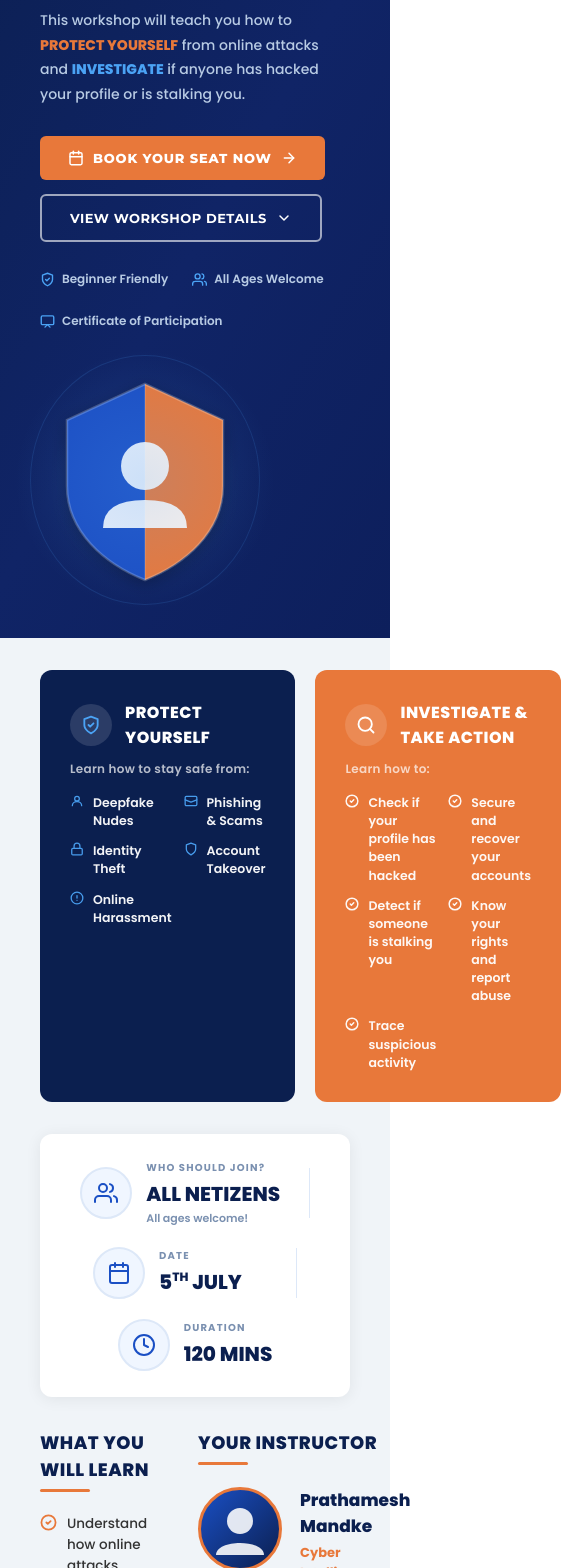
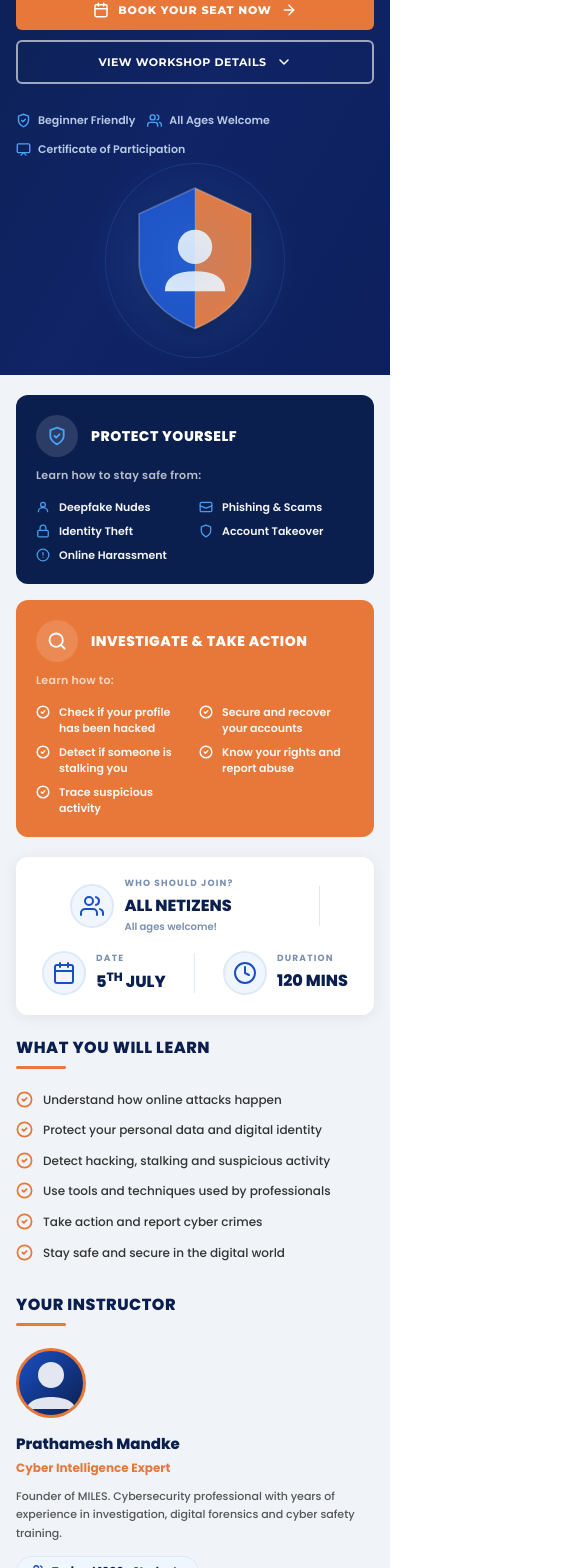
Before and after one commit to VaishnaviManikeri/mandkeskills, a React (Vite) app: page /registeration in a window 390 px wide. Shown: the part 370-1938 px from the top of the page, 561 px wide, since content can reach past the window. Built offline with nearby package versions, Linux system fonts and the light colour scheme.

Commit message:
added dist

```diff
--- a/src/pages/Registeration.jsx
+++ b/src/pages/Registeration.jsx
@@ -31,181 +31,533 @@ const MessageIcon  = (p) => <Icon {...p} d="M21 15a2 2 0 0 1-2 2H7l-4 4V5a2 2 0
 const PlayCircle   = (p) => <Icon {...p}><circle cx="12" cy="12" r="10"/><polygon points="10 8 16 12 10 16 10 8"/></Icon>;
 const AwardIcon    = (p) => <Icon {...p}><rect x="2" y="3" width="20" height="14" rx="2"/><polyline points="8 21 12 17 16 21"/><polyline points="9 12 11 14 15 10"/></Icon>;
 
-// ── Styles object ──────────────────────────────────────────────────────────
+// ── Styles object with responsive design ──────────────────────────────────
 const S = {
   page: {
     fontFamily: "'Montserrat', sans-serif",
     background: "#f0f4f8",
     color: "#111",
+    width: "100%",
+    overflowX: "hidden",
   },
   // HERO
   hero: {
     background: "linear-gradient(120deg,#0b1f4f 0%,#102466 55%,#0d1f5c 100%)",
     color: "#fff",
-    padding: "52px 40px 48px",
+    padding: "clamp(32px, 5vw, 52px) clamp(16px, 4vw, 40px) clamp(32px, 5vw, 48px)",
     position: "relative",
     overflow: "hidden",
   },
   heroInner: {
-    maxWidth: 960, margin: "0 auto",
-    display: "flex", alignItems: "center", gap: 40, flexWrap: "wrap",
+    maxWidth: 960,
+    margin: "0 auto",
+    display: "flex",
+    alignItems: "center",
+    gap: "clamp(20px, 4vw, 40px)",
+    flexWrap: "wrap",
   },
-  heroLeft: { flex: "1 1 340px", position: "relative", zIndex: 1 },
+  heroLeft: {
+    flex: "1 1 280px",
+    position: "relative",
+    zIndex: 1,
+    width: "100%",
+  },
   eyebrow: {
-    display: "flex", alignItems: "center", gap: 10,
-    color: "#e8783a", fontSize: 11, fontWeight: 700,
-    letterSpacing: "3.5px", textTransform: "uppercase", marginBottom: 14,
+    display: "flex",
+    alignItems: "center",
+    gap: 10,
+    color: "#e8783a",
+    fontSize: "clamp(10px, 1.2vw, 11px)",
+    fontWeight: 700,
+    letterSpacing: "3.5px",
+    textTransform: "uppercase",
+    marginBottom: 14,
+    flexWrap: "wrap",
   },
-  eyebrowLine: { flex: 1, height: 1, background: "#e8783a", maxWidth: 40 },
+  eyebrowLine: {
+    flex: 1,
+    height: 1,
+    background: "#e8783a",
+    maxWidth: 40,
+    minWidth: 20,
+  },
   heroTitle: {
-    fontSize: "clamp(38px,7vw,64px)", fontWeight: 900, lineHeight: 1,
-    textTransform: "uppercase", letterSpacing: -1.5, marginBottom: 16,
+    fontSize: "clamp(32px, 8vw, 64px)",
+    fontWeight: 900,
+    lineHeight: 1,
+    textTransform: "uppercase",
+    letterSpacing: "-1.5px",
+    marginBottom: 16,
+    wordBreak: "break-word",
   },
   aOrange: { color: "#e8783a" },
   heroSubtitle: {
-    background: "#e8783a", display: "inline-block",
-    padding: "9px 22px", borderRadius: 4,
-    fontWeight: 800, fontSize: 12, letterSpacing: 2,
-    textTransform: "uppercase", marginBottom: 22,
+    background: "#e8783a",
+    display: "inline-block",
+    padding: "clamp(6px, 1vw, 9px) clamp(14px, 2vw, 22px)",
+    borderRadius: 4,
+    fontWeight: 800,
+    fontSize: "clamp(10px, 1.2vw, 12px)",
+    letterSpacing: 2,
+    textTransform: "uppercase",
+    marginBottom: 22,
+    wordBreak: "break-word",
   },
   heroTagline: {
-    fontWeight: 800, fontSize: 15, letterSpacing: 1,
-    marginBottom: 14, color: "#fff",
+    fontWeight: 800,
+    fontSize: "clamp(13px, 1.8vw, 15px)",
+    letterSpacing: 1,
+    marginBottom: 14,
+    color: "#fff",
+    wordBreak: "break-word",
   },
   cOrange: { color: "#e8783a" },
   cBlue:   { color: "#4ba3f5" },
-  heroDesc: { color: "#b8cbe4", fontSize: 14, lineHeight: 1.75, marginBottom: 30, fontWeight: 500 },
+  heroDesc: {
+    color: "#b8cbe4",
+    fontSize: "clamp(13px, 1.5vw, 14px)",
+    lineHeight: 1.75,
+    marginBottom: 30,
+    fontWeight: 500,
+    wordBreak: "break-word",
+  },
   boldO: { color: "#e8783a", fontWeight: 800 },
   boldB: { color: "#4ba3f5", fontWeight: 800 },
-  btnGroup: { display: "flex", gap: 14, flexWrap: "wrap" },
+  btnGroup: {
+    display: "flex",
+    gap: "clamp(10px, 1.5vw, 14px)",
+    flexWrap: "wrap",
+    width: "100%",
+  },
   btnPrimary: {
-    background: "#e8783a", color: "#fff", border: "none", borderRadius: 6,
-    padding: "14px 28px", fontWeight: 800, fontSize: 13, cursor: "pointer",
-    letterSpacing: 0.8, textTransform: "uppercase",
-    display: "inline-flex", alignItems: "center", gap: 9,
-    fontFamily: "'Montserrat',sans-serif", textDecoration: "none",
+    background: "#e8783a",
+    color: "#fff",
+    border: "none",
+    borderRadius: 6,
+    padding: "clamp(12px, 1.5vw, 14px) clamp(20px, 3vw, 28px)",
+    fontWeight: 800,
+    fontSize: "clamp(11px, 1.2vw, 13px)",
+    cursor: "pointer",
+    letterSpacing: 0.8,
+    textTransform: "uppercase",
+    display: "inline-flex",
+    alignItems: "center",
+    gap: 9,
+    fontFamily: "'Montserrat',sans-serif",
+    textDecoration: "none",
     transition: "background .18s,transform .12s",
+    flex: "1 1 auto",
+    justifyContent: "center",
+    minWidth: "200px",
   },
   btnOutline: {
-    background: "transparent", color: "#fff",
-    border: "2px solid rgba(255,255,255,0.6)", borderRadius: 6,
-    padding: "14px 28px", fontWeight: 700, fontSize: 13, cursor: "pointer",
-    letterSpacing: 0.5, textTransform: "uppercase",
-    display: "inline-flex", alignItems: "center", gap: 9,
-    fontFamily: "'Montserrat',sans-serif", textDecoration: "none",
+    background: "transparent",
+    color: "#fff",
+    border: "2px solid rgba(255,255,255,0.6)",
+    borderRadius: 6,
+    padding: "clamp(12px, 1.5vw, 14px) clamp(20px, 3vw, 28px)",
+    fontWeight: 700,
+    fontSize: "clamp(11px, 1.2vw, 13px)",
+    cursor: "pointer",
+    letterSpacing: 0.5,
+    textTransform: "uppercase",
+    display: "inline-flex",
+    alignItems: "center",
+    gap: 9,
+    fontFamily: "'Montserrat',sans-serif",
+    textDecoration: "none",
+    flex: "1 1 auto",
+    justifyContent: "center",
+    minWidth: "200px",
   },
-  heroBadges: { display: "flex", gap: 24, marginTop: 28, flexWrap: "wrap" },
-  badge: { display: "flex", alignItems: "center", gap: 7, fontSize: 12, color: "#b8cbe4", fontWeight: 600 },
-  heroRight: { flex: "0 0 210px", display: "flex", justifyContent: "center", alignItems: "center", position: "relative", zIndex: 1 },
-  shieldWrap: { position: "relative", width: 200, height: 220 },
+  heroBadges: {
+    display: "flex",
+    gap: "clamp(12px, 2vw, 24px)",
+    marginTop: 28,
+    flexWrap: "wrap"
+  },
+  badge: {
+    display: "flex",
+    alignItems: "center",
+    gap: 7,
+    fontSize: "clamp(11px, 1.2vw, 12px)",
+    color: "#b8cbe4",
+    fontWeight: 600
+  },
+  heroRight: {
+    flex: "0 0 auto",
+    display: "flex",
+    justifyContent: "center",
+    alignItems: "center",
+    position: "relative",
+    zIndex: 1,
+    width: "100%",
+    maxWidth: "210px",
+    margin: "0 auto",
+  },
+  shieldWrap: {
+    position: "relative",
+    width: "clamp(150px, 25vw, 200px)",
+    height: "clamp(165px, 27vw, 220px)"
+  },
   shieldGlow: {
-    position: "absolute", inset: -30, borderRadius: "50%",
+    position: "absolute",
+    inset: "-30px",
+    borderRadius: "50%",
     background: "radial-gradient(circle,rgba(75,163,245,0.18) 0%,transparent 68%)",
   },
   shieldRing: {
-    position: "absolute", inset: -15, borderRadius: "50%",
+    position: "absolute",
+    inset: "-15px",
+    borderRadius: "50%",
     border: "1px solid rgba(75,163,245,0.15)",
   },
 
   // CARDS
   cardsSection: {
-    maxWidth: 960, margin: "32px auto", padding: "0 40px",
-    display: "grid", gridTemplateColumns: "1fr 1fr", gap: 20,
+    maxWidth: 960,
+    margin: "clamp(20px, 3vw, 32px) auto",
+    padding: "0 clamp(16px, 4vw, 40px)",
+    display: "grid",
+    gridTemplateColumns: "repeat(auto-fit, minmax(280px, 1fr))",
+    gap: "clamp(16px, 2vw, 20px)",
   },
-  cardDark:   { background: "#0b1f4f", borderRadius: 12, padding: 30, color: "#fff" },
-  cardOrange: { background: "#e8783a", borderRadius: 12, padding: 30, color: "#fff" },
-  cardHead:   { display: "flex", alignItems: "center", gap: 13, marginBottom: 10 },
+  cardDark: {
+    background: "#0b1f4f",
+    borderRadius: 12,
+    padding: "clamp(20px, 3vw, 30px)",
+    color: "#fff"
+  },
+  cardOrange: {
+    background: "#e8783a",
+    borderRadius: 12,
+    padding: "clamp(20px, 3vw, 30px)",
+    color: "#fff"
+  },
+  cardHead: {
+    display: "flex",
+    alignItems: "center",
+    gap: 13,
+    marginBottom: 10
+  },
   cardIconWrap: {
-    width: 42, height: 42, borderRadius: "50%", flexShrink: 0,
+    width: 42,
+    height: 42,
+    borderRadius: "50%",
+    flexShrink: 0,
     background: "rgba(255,255,255,0.13)",
-    display: "flex", alignItems: "center", justifyContent: "center",
+    display: "flex",
+    alignItems: "center",
+    justifyContent: "center",
   },
-  cardTitle: { fontSize: 16, fontWeight: 900, textTransform: "uppercase", letterSpacing: 0.5 },
-  cardSub:   { fontSize: 12, opacity: 0.7, marginBottom: 16, fontWeight: 600, letterSpacing: 0.3 },
-  cardGrid:  { display: "grid", gridTemplateColumns: "1fr 1fr", gap: 12 },
-  cardItem:  { display: "flex", alignItems: "flex-start", gap: 9, fontSize: 12.5, lineHeight: 1.45, fontWeight: 600, opacity: 0.95 },
+  cardTitle: {
+    fontSize: "clamp(14px, 1.8vw, 16px)",
+    fontWeight: 900,
+    textTransform: "uppercase",
+    letterSpacing: 0.5
+  },
+  cardSub: {
+    fontSize: "clamp(11px, 1.2vw, 12px)",
+    opacity: 0.7,
+    marginBottom: 16,
+    fontWeight: 600,
+    letterSpacing: 0.3
+  },
+  cardGrid: {
+    display: "grid",
+    gridTemplateColumns: "repeat(auto-fit, minmax(140px, 1fr))",
+    gap: "clamp(8px, 1.5vw, 12px)"
+  },
+  cardItem: {
+    display: "flex",
+    alignItems: "flex-start",
+    gap: 9,
+    fontSize: "clamp(11px, 1.2vw, 12.5px)",
+    lineHeight: 1.45,
+    fontWeight: 600,
+    opacity: 0.95,
+    wordBreak: "break-word",
+  },
 
   // STRIP
-  stripSection: { maxWidth: 960, margin: "0 auto 32px", padding: "0 40px" },
+  stripSection: {
+    maxWidth: 960,
+    margin: "0 auto clamp(20px, 3vw, 32px)",
+    padding: "0 clamp(16px, 4vw, 40px)"
+  },
   stripInner: {
-    background: "#fff", borderRadius: 12, padding: "26px 36px",
-    display: "flex", justifyContent: "space-around", alignItems: "center",
-    flexWrap: "wrap", gap: 20,
+    background: "#fff",
+    borderRadius: 12,
+    padding: "clamp(20px, 3vw, 26px) clamp(20px, 4vw, 36px)",
+    display: "flex",
+    justifyContent: "space-around",
+    alignItems: "center",
+    flexWrap: "wrap",
+    gap: "clamp(16px, 3vw, 20px)",
     boxShadow: "0 2px 16px rgba(0,0,0,0.07)",
   },
-  stripItem: { display: "flex", alignItems: "center", gap: 14 },
+  stripItem: {
+    display: "flex",
+    alignItems: "center",
+    gap: "clamp(10px, 2vw, 14px)"
+  },
   stripIconWrap: {
-    width: 52, height: 52, borderRadius: "50%",
+    width: "clamp(44px, 6vw, 52px)",
+    height: "clamp(44px, 6vw, 52px)",
+    borderRadius: "50%",
     border: "2px solid #dde8f8",
-    display: "flex", alignItems: "center", justifyContent: "center",
-    background: "#f0f6ff", flexShrink: 0,
+    display: "flex",
+    alignItems: "center",
+    justifyContent: "center",
+    background: "#f0f6ff",
+    flexShrink: 0,
   },
-  stripTop:  { fontSize: 10, color: "#7a90b0", fontWeight: 700, letterSpacing: 1.2, textTransform: "uppercase", marginBottom: 3 },
-  stripMain: { fontSize: 20, fontWeight: 900, color: "#0b1f4f" },
-  stripSub:  { fontSize: 11, color: "#7a90b0", fontWeight: 600, marginTop: 1 },
-  stripDivider: { width: 1, height: 50, background: "#dde8f8" },
+  stripTop: {
+    fontSize: "clamp(9px, 1vw, 10px)",
+    color: "#7a90b0",
+    fontWeight: 700,
+    letterSpacing: 1.2,
+    textTransform: "uppercase",
+    marginBottom: 3
+  },
+  stripMain: {
+    fontSize: "clamp(16px, 2.5vw, 20px)",
+    fontWeight: 900,
+    color: "#0b1f4f"
+  },
+  stripSub: {
+    fontSize: "clamp(10px, 1vw, 11px)",
+    color: "#7a90b0",
+    fontWeight: 600,
+    marginTop: 1
+  },
+  stripDivider: {
+    width: 1,
+    height: "clamp(40px, 6vw, 50px)",
+    background: "#dde8f8",
+    display: "block",
+  },
 
   // TWO COL
   twoCol: {
-    maxWidth: 960, margin: "0 auto 36px", padding: "0 40px",
-    display: "grid", gridTemplateColumns: "1fr 1fr", gap: 40,
+    maxWidth: 960,
+    margin: "0 auto clamp(24px, 4vw, 36px)",
+    padding: "0 clamp(16px, 4vw, 40px)",
+    display: "grid",
+    gridTemplateColumns: "repeat(auto-fit, minmax(280px, 1fr))",
+    gap: "clamp(30px, 5vw, 40px)",
   },
-  sectionTitle: { fontSize: 18, fontWeight: 900, color: "#0b1f4f", textTransform: "uppercase", letterSpacing: 0.5, marginBottom: 6 },
-  underlineBar: { height: 3, width: 50, background: "#e8783a", borderRadius: 2, marginBottom: 22 },
-  learnList: { listStyle: "none", display: "flex", flexDirection: "column", gap: 14 },
-  learnItem: { display: "flex", alignItems: "flex-start", gap: 10, fontSize: 13.5, color: "#333", lineHeight: 1.55, fontWeight: 500 },
+  sectionTitle: {
+    fontSize: "clamp(16px, 2vw, 18px)",
+    fontWeight: 900,
+    color: "#0b1f4f",
+    textTransform: "uppercase",
+    letterSpacing: 0.5,
+    marginBottom: 6
+  },
+  underlineBar: {
+    height: 3,
+    width: 50,
+    background: "#e8783a",
+    borderRadius: 2,
+    marginBottom: 22
+  },
+  learnList: {
+    listStyle: "none",
+    display: "flex",
+    flexDirection: "column",
+    gap: "clamp(12px, 1.5vw, 14px)"
+  },
+  learnItem: {
+    display: "flex",
+    alignItems: "flex-start",
+    gap: 10,
+    fontSize: "clamp(12px, 1.4vw, 13.5px)",
+    color: "#333",
+    lineHeight: 1.55,
+    fontWeight: 500,
+    wordBreak: "break-word",
+  },
 
-  instructorInner: { display: "flex", gap: 18, alignItems: "flex-start" },
+  instructorInner: {
+    display: "flex",
+    gap: "clamp(14px, 2vw, 18px)",
+    alignItems: "flex-start",
+    flexDirection: "row",
+    flexWrap: "wrap",
+  },
   avatar: {
-    width: 84, height: 84, borderRadius: "50%", flexShrink: 0,
+    width: "clamp(70px, 10vw, 84px)",
+    height: "clamp(70px, 10vw, 84px)",
+    borderRadius: "50%",
+    flexShrink: 0,
     background: "linear-gradient(135deg,#1a4fc4,#0b1f4f)",
-    display: "flex", alignItems: "center", justifyContent: "center",
-    border: "3px solid #e8783a", overflow: "hidden",
+    display: "flex",
+    alignItems: "center",
+    justifyContent: "center",
+    border: "3px solid #e8783a",
+    overflow: "hidden",
   },
-  instName: { fontSize: 17, fontWeight: 900, color: "#0b1f4f", marginBottom: 4 },
-  instRole: { fontSize: 13, fontWeight: 700, color: "#e8783a", marginBottom: 10 },
-  instBio:  { fontSize: 12.5, color: "#555", lineHeight: 1.65, marginBottom: 14, fontWeight: 500 },
+  instName: {
+    fontSize: "clamp(15px, 1.8vw, 17px)",
+    fontWeight: 900,
+    color: "#0b1f4f",
+    marginBottom: 4
+  },
+  instRole: {
+    fontSize: "clamp(12px, 1.3vw, 13px)",
+    fontWeight: 700,
+    color: "#e8783a",
+    marginBottom: 10
+  },
+  instBio: {
+    fontSize: "clamp(11px, 1.2vw, 12.5px)",
+    color: "#555",
+    lineHeight: 1.65,
+    marginBottom: 14,
+    fontWeight: 500,
+    wordBreak: "break-word",
+  },
   instBadge: {
-    display: "inline-flex", alignItems: "center", gap: 7,
-    background: "#f0f6ff", borderRadius: 20, padding: "6px 14px",
-    fontSize: 12, fontWeight: 700, color: "#0b1f4f",
+    display: "inline-flex",
+    alignItems: "center",
+    gap: 7,
+    background: "#f0f6ff",
+    borderRadius: 20,
+    padding: "6px 14px",
+    fontSize: "clamp(11px, 1.2vw, 12px)",
+    fontWeight: 700,
+    color: "#0b1f4f",
     border: "1px solid #dde8f8",
+    flexWrap: "wrap",
   },
 
   // PRICING
-  pricing:      { background: "#0b1f4f", padding: "44px 40px" },
-  pricingInner: { maxWidth: 960, margin: "0 auto", textAlign: "center" },
-  pricingH:     { color: "#fff", fontSize: 26, fontWeight: 900, textTransform: "uppercase", letterSpacing: 1.5, marginBottom: 7 },
-  pricingSub:   { color: "#7a90b0", fontSize: 14, marginBottom: 30, fontWeight: 500 },
-  pricingRow:   { display: "flex", alignItems: "center", justifyContent: "center", gap: 28, flexWrap: "wrap" },
+  pricing: {
+    background: "#0b1f4f",
+    padding: "clamp(32px, 5vw, 44px) clamp(16px, 4vw, 40px)"
+  },
+  pricingInner: {
+    maxWidth: 960,
+    margin: "0 auto",
+    textAlign: "center"
+  },
+  pricingH: {
+    color: "#fff",
+    fontSize: "clamp(20px, 3vw, 26px)",
+    fontWeight: 900,
+    textTransform: "uppercase",
+    letterSpacing: 1.5,
+    marginBottom: 7
+  },
+  pricingSub: {
+    color: "#7a90b0",
+    fontSize: "clamp(13px, 1.5vw, 14px)",
+    marginBottom: 30,
+    fontWeight: 500
+  },
+  pricingRow: {
+    display: "flex",
+    alignItems: "center",
+    justifyContent: "center",
+    gap: "clamp(20px, 3vw, 28px)",
+    flexWrap: "wrap"
+  },
   priceBox: {
-    background: "#0d2364", borderRadius: 12,
-    padding: "22px 40px", border: "1.5px solid #1a3a80",
+    background: "#0d2364",
+    borderRadius: 12,
+    padding: "clamp(18px, 2.5vw, 22px) clamp(28px, 5vw, 40px)",
+    border: "1.5px solid #1a3a80",
+    minWidth: "120px",
   },
-  priceLabel:  { color: "#e8783a", fontSize: 11, fontWeight: 800, letterSpacing: 2.5, textTransform: "uppercase", marginBottom: 5 },
-  priceAmount: { color: "#e8783a", fontSize: 56, fontWeight: 900, lineHeight: 1 },
-  pricingCtaCol: { display: "flex", flexDirection: "column", alignItems: "center", gap: 10 },
+  priceLabel: {
+    color: "#e8783a",
+    fontSize: "clamp(10px, 1vw, 11px)",
+    fontWeight: 800,
+    letterSpacing: 2.5,
+    textTransform: "uppercase",
+    marginBottom: 5
+  },
+  priceAmount: {
+    color: "#e8783a",
+    fontSize: "clamp(40px, 6vw, 56px)",
+    fontWeight: 900,
+    lineHeight: 1
+  },
+  pricingCtaCol: {
+    display: "flex",
+    flexDirection: "column",
+    alignItems: "center",
+    gap: 10,
+    width: "100%",
+    maxWidth: "400px",
+  },
   btnBookBig: {
-    background: "#e8783a", color: "#fff", border: "none", borderRadius: 8,
-    padding: "18px 48px", fontWeight: 900, fontSize: 16, cursor: "pointer",
-    letterSpacing: 1, textTransform: "uppercase",
-    display: "inline-flex", alignItems: "center", gap: 11,
+    background: "#e8783a",
+    color: "#fff",
+    border: "none",
+    borderRadius: 8,
+    padding: "clamp(14px, 2vw, 18px) clamp(32px, 5vw, 48px)",
+    fontWeight: 900,
+    fontSize: "clamp(14px, 1.8vw, 16px)",
+    cursor: "pointer",
+    letterSpacing: 1,
+    textTransform: "uppercase",
+    display: "inline-flex",
+    alignItems: "center",
+    gap: 11,
     boxShadow: "0 6px 24px rgba(232,120,58,0.45)",
-    fontFamily: "'Montserrat',sans-serif", textDecoration: "none",
+    fontFamily: "'Montserrat',sans-serif",
+    textDecoration: "none",
+    width: "100%",
+    justifyContent: "center",
   },
-  secureNote: { color: "#7a90b0", fontSize: 12, fontWeight: 600, display: "flex", alignItems: "center", gap: 6 },
+  secureNote: {
+    color: "#7a90b0",
+    fontSize: "clamp(11px, 1.2vw, 12px)",
+    fontWeight: 600,
+    display: "flex",
+    alignItems: "center",
+    gap: 6,
+    flexWrap: "wrap",
+    justifyContent: "center",
+  },
   featuresStrip: {
-    display: "flex", justifyContent: "center", flexWrap: "wrap",
-    gap: 32, marginTop: 34, paddingTop: 26,
+    display: "flex",
+    justifyContent: "center",
+    flexWrap: "wrap",
+    gap: "clamp(20px, 3vw, 32px)",
+    marginTop: "clamp(24px, 4vw, 34px)",
+    paddingTop: "clamp(20px, 3vw, 26px)",
     borderTop: "1px solid rgba(255,255,255,0.07)",
   },
-  feat:      { display: "flex", flexDirection: "column", alignItems: "center", gap: 7 },
-  featIcon:  {
-    width: 44, height: 44, borderRadius: "50%",
+  feat: {
+    display: "flex",
+    flexDirection: "column",
+    alignItems: "center",
+    gap: 7,
+    flex: "0 1 auto",
+    minWidth: "80px",
+  },
+  featIcon: {
+    width: "clamp(38px, 5vw, 44px)",
+    height: "clamp(38px, 5vw, 44px)",
+    borderRadius: "50%",
     background: "rgba(255,255,255,0.06)",
-    display: "flex", alignItems: "center", justifyContent: "center",
+    display: "flex",
+    alignItems: "center",
+    justifyContent: "center",
   },
-  featLabel: { color: "#7a90b0", fontSize: 11, fontWeight: 700, textAlign: "center", maxWidth: 88, lineHeight: 1.35, letterSpacing: 0.2 },
+  featLabel: {
+    color: "#7a90b0",
+    fontSize: "clamp(10px, 1vw, 11px)",
+    fontWeight: 700,
+    textAlign: "center",
+    maxWidth: "88px",
+    lineHeight: 1.35,
+    letterSpacing: 0.2,
+    wordBreak: "break-word",
+  },
 };
 
 // ── Shield SVG ──────────────────────────────────────────────────────────────
@@ -214,7 +566,7 @@ function ShieldIllustration() {
     <div style={S.shieldWrap}>
       <div style={S.shieldGlow} />
       <div style={S.shieldRing} />
-      <svg viewBox="0 0 200 230" width="200" height="230" xmlns="http://www.w3.org/2000/svg">
+      <svg viewBox="0 0 200 230" width="100%" height="100%" xmlns="http://www.w3.org/2000/svg">
         <defs>
           <linearGradient id="shieldL" x1="0" y1="0" x2="1" y2="0">
             <stop offset="0%"  stopColor="#1a4fc4" />
@@ -280,6 +632,7 @@ export default function Registration() {
   return (
     <>
       <link href="https://fonts.googleapis.com/css2?family=Montserrat:wght@400;500;600;700;800;900&display=swap" rel="stylesheet" />
+      <meta name="viewport" content="width=device-width, initial-scale=1.0" />
       <div style={S.page}>
 
         {/* ── HERO ── */}
```
Also changed, not shown: 1 other file (tests, documents, lock files or other folders).
